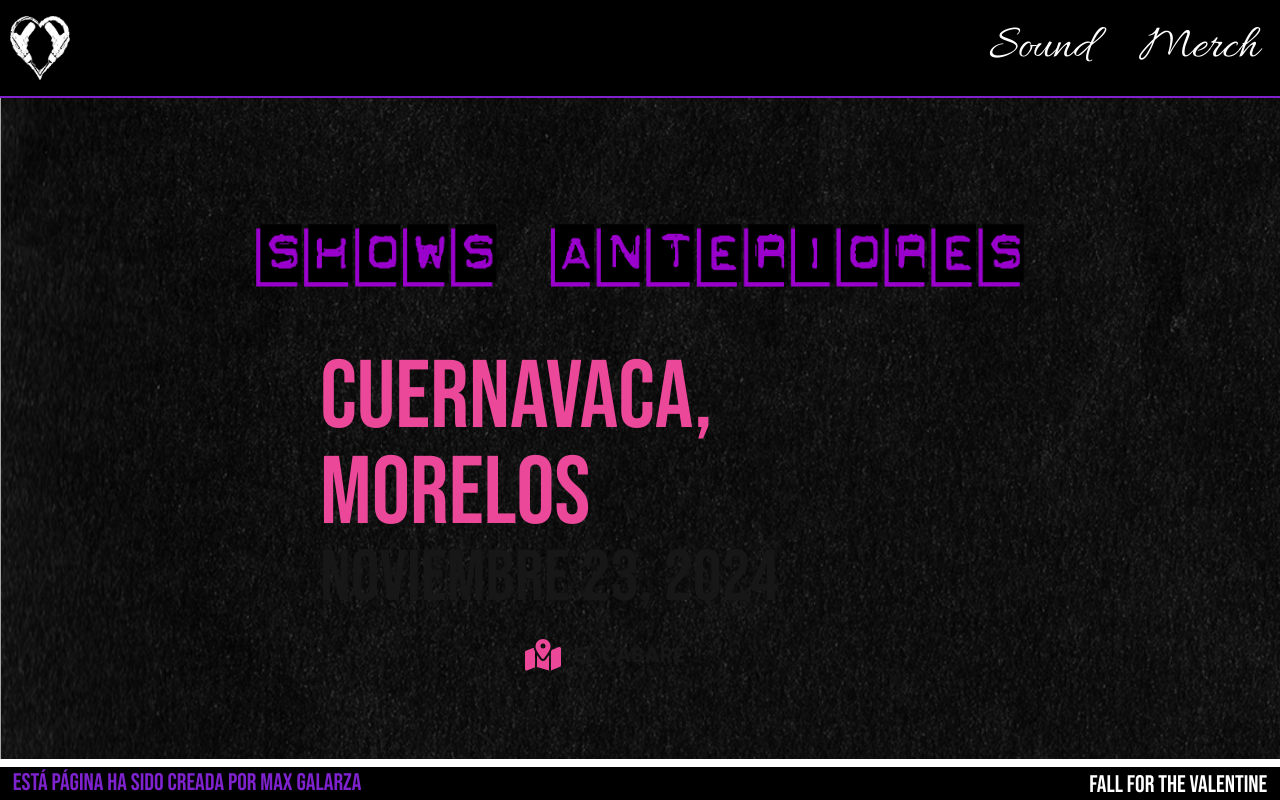
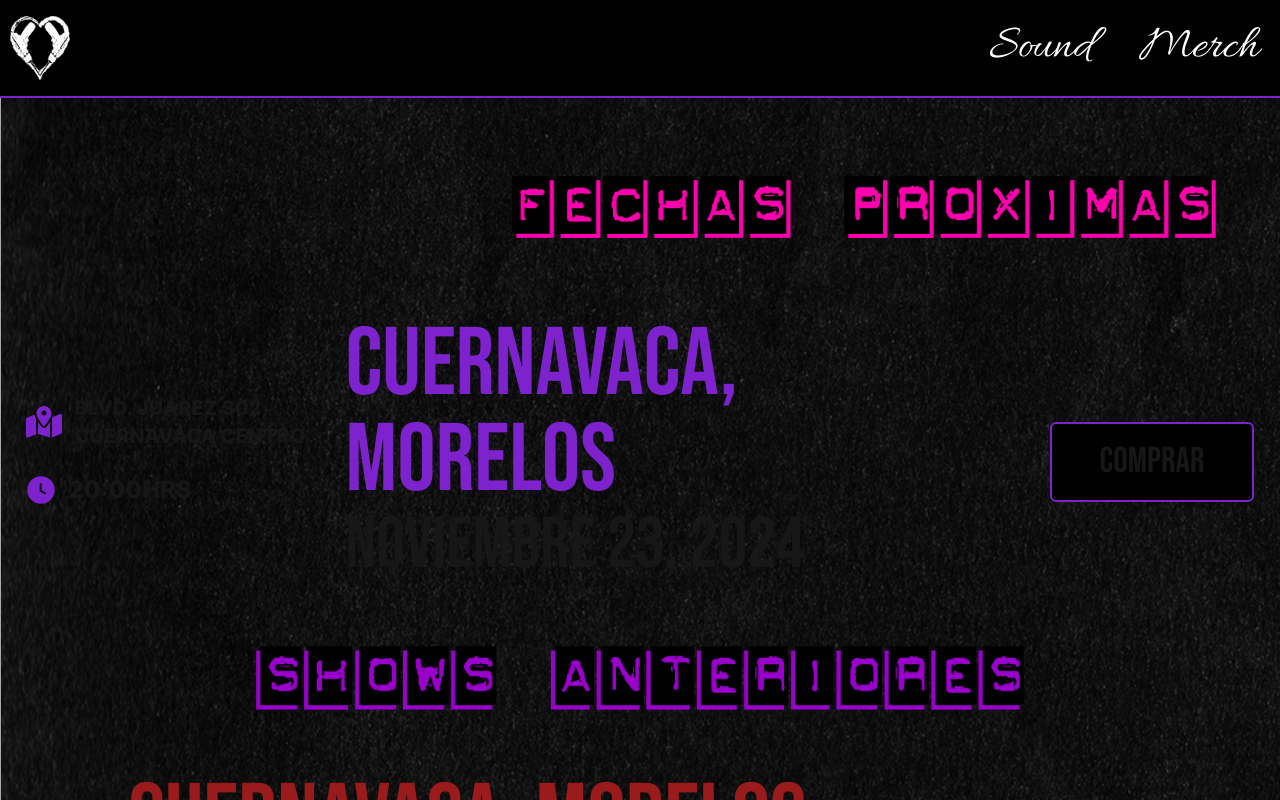
Before and after one commit to BlskMax/Powerdrill, a Next.js app in the folder front/: page /tickets in a window 1280 px wide. Shown: the top 800 px of the page. Built offline with nearby package versions, Linux system fonts and the light colour scheme; a web font is replaced by a local one.

Commit message:
arreglos esteticos

```diff
--- a/front/src/app/sound/songs/[song-detail]/page.tsx
+++ b/front/src/app/sound/songs/[song-detail]/page.tsx
@@ -70,7 +70,7 @@ const SongDetailPage = () => {
                     text-4xl`} >
                     {song.short}</h1>
                     <h1 className= {`${allura.variable} font-sans md:text-5xl text-pink-500 text-center
-                    text-4xl md:mb-[5vh]`} >
+                    text-xl md:mb-[5vh] mb-[2vh] `} >
                     {song.subtitle}</h1>
 
 
@@ -94,19 +94,19 @@ const SongDetailPage = () => {
 
 
                         <button type="button" onClick={scrollToSection}
-                        className={`${bebas.variable} font-sans md:text-5xl text-3xl  transition-all duration-500 hover:text-pink-500
-                        md:mt-[5vh] mt-[2vh]
+                        className={`${bebas.variable} font-sans md:text-5xl text-sm  transition-all duration-500 hover:text-pink-500
+                        md:mt-[5vh] md:opacity-100 opacity-0
                         `}>Lyrics</button>
 
                     </div>
                     </div>
 
-                    <section className="flex flex-col md:w-[50vw] md:mt-0 mt-[3vh] items-center justify-center ">
+                    <section className="flex flex-col md:w-[50vw] md:mt-0 mt-[1vh] items-center justify-center ">
 
                     </section>
 
-                    <section className="md:pb-[12vh] mb-[5vh] text-center md:mt-[10vh] " id="letra">
-                    <h1 className= {`${bebas.variable} font-sans md:text-7xl text-4xl md:mb-[5vh]` } >
+                    <section className="md:pb-[12vh] mb-[5vh] text-center md:mt-[10vh] mt-[0vh] " id="letra">
+                    <h1 className= {`${bebas.variable} font-sans md:text-7xl text-4xl md:mb-[5vh] mb-[2vh]` } >
                         Lyrics
                     </h1>
                         <img src={song.lyrics}
--- a/front/src/app/tickets/page.tsx
+++ b/front/src/app/tickets/page.tsx
@@ -24,7 +24,7 @@ async function ticketComponent () {
   return (
     <main
     className={styles.fondo}>
-    <div className="w-screen h-auto md:mb-[8vh] md:mt-[20vh]">
+    <div className="w-screen h-auto mb-[15vh] md:mb-[8vh] md:mt-[20vh]">
 
       <section>
         {availableTickets.length > 0 ?
@@ -33,7 +33,7 @@ async function ticketComponent () {
           <div className="flex flex-row">
           <img src="/images/proxFechas.png" alt="FECHAS"
           className=" md:w-[55vw] md:mt-[2vh] md:mb-[10vh] md:mr-[5vw] md:ml-auto
-           w-[60vw] mt-[13vh] mb-[10vh] mr-auto ml-auto"></img>
+           w-[60vw] mt-[13vh] mb-[3vh] mr-auto ml-auto"></img>
           </div>
           <TicketList tickets={availableTickets} />
           </>
@@ -47,11 +47,11 @@ async function ticketComponent () {
       <div className="flex flex-row">
         <img src="/images/antFechas.png" alt="FECHAS"
         className=" md:w-[60vw] md:mt-[8vh] md:mb-[8vh] md:mr-auto md:ml-auto
-         w-[60vw] mt-[13vh] mb-[10vh] mr-auto ml-auto"></img>
+         w-[85vw] mt-[4vh] mb-[4vh] mr-auto ml-auto"></img>
 
         </div>
 
-      <section>
+      <section className="mb-[3vh] ">
         <TicketList tickets={pastTickets} />
       </section>
 
--- a/front/src/components/ticketCard/TicketCard.tsx
+++ b/front/src/components/ticketCard/TicketCard.tsx
@@ -17,67 +17,75 @@ const  protest = Protest_Strike({
 });
 
 
-function TicketCard ({ticket}: IDateProps) {
-
-
+function TicketCard({ ticket }: IDateProps) {
     return (
-        <main className="flex flex-row items-center space-x-[3vw] w-screen justify-center ">
-
+      <main className="flex flex-col md:flex-row items-center space-y-[3vh] md:space-x-[3vw] w-screen justify-evenly">
         {ticket.available ? (
           <>
-    <section className="space-y-[3vh] w-[18vw]">
-        <div className="flex flex-row space-x-[1vw] items-center md:h-[10vh]">
-            <FaMapLocationDot className="md:text-6xl text-purple-700"/>
-            <p className="font-extrabold md:text-xl text-xs uppercase">{ticket.location}</p>
+
+            <article className=" flex md:flex-row-reverse flex-col place-items-center">
+            <section className="text-center md:text-left w-[80vw] md:w-[50vw] items-start">
+              <h1
+                className={`${bebas.variable} font-sans text-left text-3xl md:text-8xl space-x-8 text-purple-700 uppercase`}
+              >
+                {ticket.name}
+              </h1>
+              <h1
+                className={`${bebas.variable} font-sans text-xl md:text-7xl space-x-8 mr-6 uppercase`}
+              >
+                {ticket.date}
+              </h1>
+            </section>
+
+            <section className="md:space-y-[3vh] w-[80vw] md:w-[25vw] text-center md:text-left flex md:flex-col flex-row">
+              <div className="flex flex-row justify- space-x-[1vw] items-center">
+                <FaMapLocationDot className="text-2xl md:text-4xl text-purple-700" />
+                <p className="w-[50vw] md:w-[20vw] text-left font-extrabold text-xs md:text-xl uppercase">{ticket.location}</p>
               </div>
 
-        <div className="flex flex-row space-x-[1vw] items-center ">
-            <GoClockFill className="md:text-3xl text-purple-700"/>
-            <p className="font-extrabold md:text-2xl text-xs">{ticket.time}</p>
+              <div className="flex flex-row space-x-[1vw] items-center">
+                <GoClockFill className="text-lg md:text-3xl text-purple-700" />
+                <p className="font-extrabold text-xs md:text-2xl">{ticket.time}</p>
               </div>
             </section>
 
-        <section className="w-[50vw]">
-            <h1 className={`${bebas.variable} font-sans hidden md:text-8xl lg:flex space-x-8 mr-6 text-purple-700 uppercase`}>{ticket.name}</h1>
-            <h1 className={`${bebas.variable} font-sans hidden md:text-7xl lg:flex space-x-8 mr-6 uppercase`}>{ticket.date}</h1>
-        </section>
+            </article>
 
-        <section>
+            <section className="mt-4">
               <a href={ticket.link} target="_blank" rel="noopener noreferrer">
-                <button className={`${bebas.variable} font-sans w-[16vw] h-[10vh] md:text-4xl rounded-md transition-all duration-500 hover:scale-110 border-2 border-purple-700 bg-black hover:text-purple-700 `}>COMPRAR</button>
+                <button
+                  className={`${bebas.variable} font-sans w-[35vw] md:w-[16vw] h-[5vh] md:h-[10vh] text-base md:text-4xl rounded-md transition-all duration-500 hover:scale-110 border-2 border-purple-700 bg-black `}
+                >
+                  COMPRAR
+                </button>
               </a>
             </section>
           </>
+        ) : (
+          <article className="flex flex-col-reverse">
 
-            ) : (
-
-                <div className="flex flex-col-reverse justify-center items-center ">
-                    <section className="space-y-[3vh] w-[18vw]">
-                        <div className="flex flex-row space-x-[1vw] items-center md:h-[10vh]">
-                            <FaMapLocationDot className="md:text-4xl text-pink-500"/>
-                            <p className="font-extrabold md:text-xl text-xs uppercase">{ticket.venue}</p>
+            <section className="space-y-[3vh] w-[80vw] md:w-[vw] text-center md:text-center">
+              <div className="flex flex-row space-x-[1vw]">
+                <FaMapLocationDot className="text-sm md:text-4xl text-red-800" />
+                <p className="font-extrabold text-sm md:text-xl uppercase">{ticket.venue}</p>
               </div>
-
             </section>
 
-        <section className="w-[50vw]">
-            <h1 className={`${bebas.variable} font-sans hidden  md:text-8xl lg:flex space-x-8 mr-6 text-pink-500 uppercase`}>{ticket.name}</h1>
-            <h1 className={`${bebas.variable} font-sans hidden md:text-7xl lg:flex space-x-8 mr-6 uppercase`}>{ticket.date}</h1>
+            <section className="text-center md:text-left w-[80vw] md:w-[60vw]">
+              <h1
+                className={`${bebas.variable} font-sans text-left text-3xl md:text-8xl space-x-8 text-red-800 uppercase`}
+              >
+                {ticket.name}
+              </h1>
+              <h1
+                className={`${bebas.variable} font-sans text-xl md:text-7xl space-x-8 uppercase`}
+              >
+                {ticket.date}
+              </h1>
             </section>
-
-        {/* <section>
-            <a href={ticket.link} target="_blank" rel="noopener noreferrer">
-                <button className={`${bebas.variable} font-sans w-[16vw] h-[10vh] md:text-4xl rounded-md transition-all duration-500 hover:scale-110 border-2 border-purple-700 bg-black hover:text-purple-700 `}>FOTOS</button>
-            </a>
-        </section> */}
-            </div>
-
+          </article>
         )}
-
-
-
       </main>
-
     );
   }
 
--- a/front/src/data/data.ts
+++ b/front/src/data/data.ts
@@ -5,11 +5,21 @@ export const mockDates: IDate[] = [
         id:1,
         time: "20:00HRS",
         date: "Noviembre 23, 2024",
-        location: "Boulverard Juarez 302, Cuernavaca Centro",
+        location: "Blvd. Juarez 302, Cuernavaca Centro",
         venue:"El cabaré",
         name: "Cuernavaca, Morelos",
         link: "https://wa.me/525570680017",
         available: false,
+    },
+    {
+        id:1,
+        time: "20:00HRS",
+        date: "Noviembre 23, 2024",
+        location: "Blvd. Juarez 302, Cuernavaca Centro",
+        venue:"El cabaré",
+        name: "Cuernavaca, Morelos",
+        link: "https://wa.me/525570680017",
+        available: true,
     },
 
  ]
```
Lines whose indentation alone changed are shown as unchanged.
